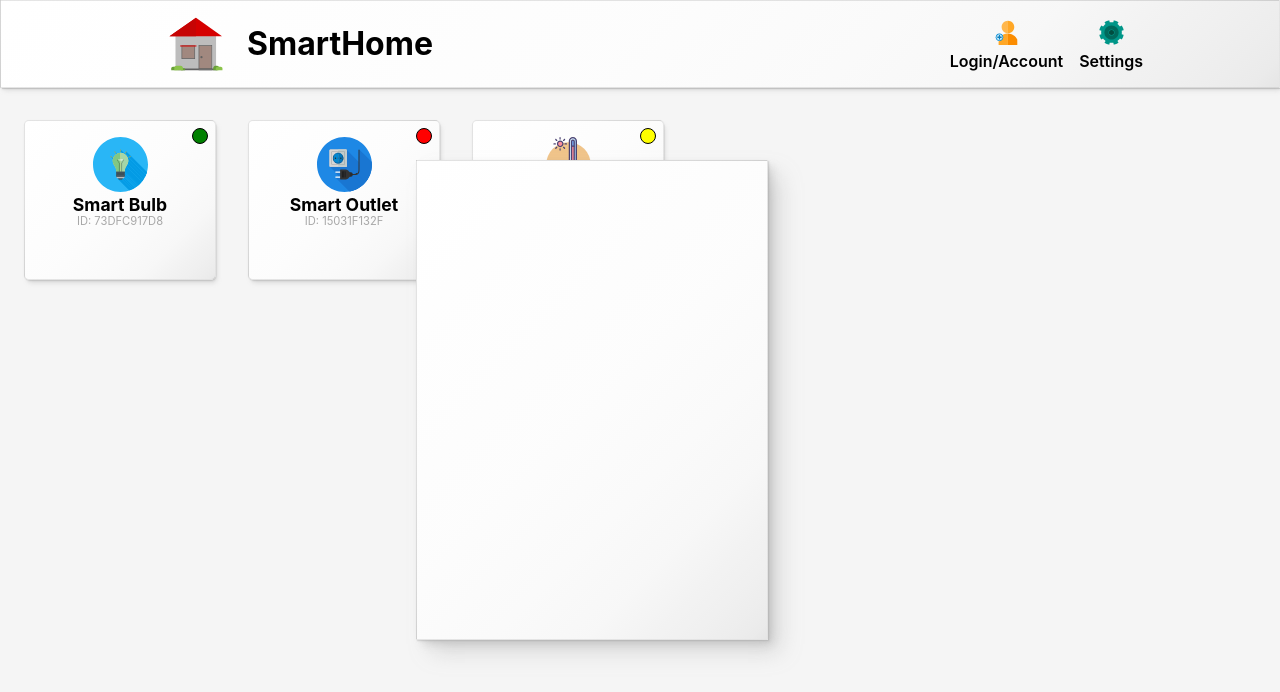
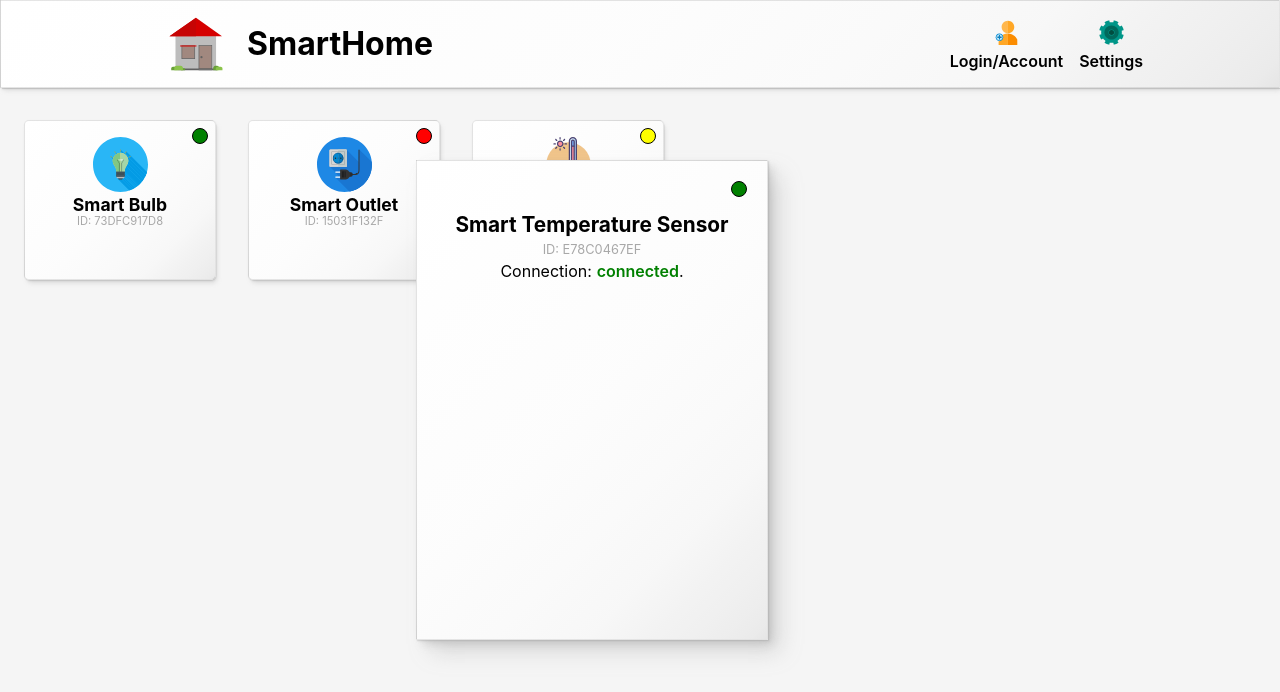
Before and after one commit to TZ-fn/SmartHomeApp, a Next.js app: page / in a window 1280 px wide. Shown: the top 692 px of the page. Built offline with nearby package versions, Linux system fonts and the light colour scheme.

Commit message:
Add new elements to the device modal window

```diff
--- a/components/DeviceDetailsModal/DeviceDetailsModal.module.scss
+++ b/components/DeviceDetailsModal/DeviceDetailsModal.module.scss
@@ -12,3 +12,66 @@
   user-select: none;
   border: 1px solid var(--border-color);
 }
+
+.modal {
+  display: flex;
+  flex-direction: column;
+  justify-content: center;
+  align-items: center;
+}
+
+.modalDeviceName {
+  margin-top: 2rem;
+  margin-bottom: 2rem;
+  font-size: 1.3rem;
+  font-weight: 700;
+}
+
+.modalDeviceID {
+  margin-top: -2rem;
+  font-size: 0.8rem;
+  color: var(--gray);
+}
+
+.modalConnectionState {
+  display: flex;
+  flex-direction: row;
+  justify-content: space-between;
+  align-items: center;
+}
+
+.modalConnectionStateIcon {
+  position: absolute;
+  right: 20px;
+  top: 20px;
+  width: 1rem;
+  height: 1rem;
+  background-color: transparent;
+  border: 1px solid black;
+  border-radius: 50%;
+}
+
+.modalConnectionStateText {
+  margin-left: 0.3rem;
+  font-weight: 600;
+}
+
+.connected {
+  background-color: green;
+}
+.disconnected {
+  background-color: red;
+}
+.poorConnection {
+  background-color: yellow;
+}
+
+.textConnected {
+  color: green;
+}
+.textDisconnected {
+  color: red;
+}
+.textPoorConnection {
+  color: yellow;
+}
--- a/components/DeviceDetailsModal/DeviceDetailsModal.tsx
+++ b/components/DeviceDetailsModal/DeviceDetailsModal.tsx
@@ -1,6 +1,7 @@
 import { ReactElement, useEffect, useState } from 'react';
 import interact from 'interactjs';
 import styles from './DeviceDetailsModal.module.scss';
+import { DragEvent } from '@interactjs/types';
 
 export default function DeviceDetailsModal(): ReactElement {
   const [position, setPosition] = useState({ x: 150, y: 100 });
@@ -10,7 +11,7 @@ export default function DeviceDetailsModal(): ReactElement {
     if (draggableModal !== undefined) {
       draggableModal.draggable({
         listeners: {
-          move(event) {
+          move(event: DragEvent) {
             setPosition({ ...position, x: (position.x += event.dx) });
             setPosition({ ...position, y: (position.y += event.dy) });
             event.target.style.transform = `translate(${position.x}px, ${position.y}px)`;
@@ -22,7 +23,17 @@ export default function DeviceDetailsModal(): ReactElement {
 
   return (
     <div className={`${styles.modalContainer} draggable`}>
-      <div className={styles.modal}></div>
+      <div className={styles.modal}>
+        <p className={styles.modalDeviceName}>Smart Temperature Sensor</p>
+        <p className={styles.modalDeviceID}>ID: E78C0467EF</p>
+        <p className={styles.modalConnectionState}>
+          Connection:
+          <span className={`${styles.modalConnectionStateText} ${styles.textConnected}`}>
+            connected
+          </span>
+          .<span className={`${styles.modalConnectionStateIcon} ${styles.connected}`}></span>
+        </p>
+      </div>
     </div>
   );
 }
--- a/components/DevicesList/DeviceCard/DeviceCard.module.scss
+++ b/components/DevicesList/DeviceCard/DeviceCard.module.scss
@@ -39,6 +39,7 @@
 }
 
 .connectionStateIcon {
+  display: block;
   position: absolute;
   right: 7px;
   top: 7px;
```
